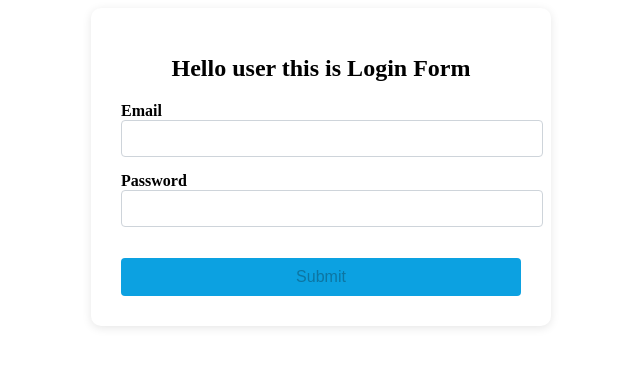
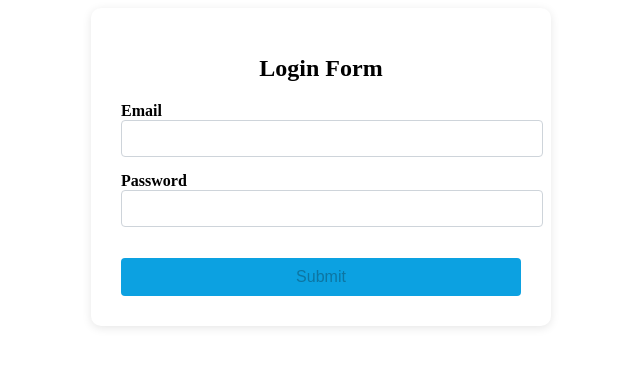
Before and after one commit to houssemsakr/cypress-angular, an Angular app: page /login in a window 1280 px wide. Shown: the part 241-608 px from the top of the page, without its empty margins (319-959 px from the left). Built offline with nearby package versions, Linux system fonts and the light colour scheme.

Commit message:
Update login.component.html

```diff
--- a/src/app/login/login.component.html
+++ b/src/app/login/login.component.html
@@ -1,6 +1,6 @@
 <div class="container">
     <div class="login-form">
-      <h1 id="loginFormTitle"> Hello user this is   Login Form</h1>
+      <h1 id="loginFormTitle">  Login Form</h1>
       <form (ngSubmit)="onSubmit(myForm)" #myForm="ngForm">
         <div class="form-group">
           <label for="email">Email</label>
```
